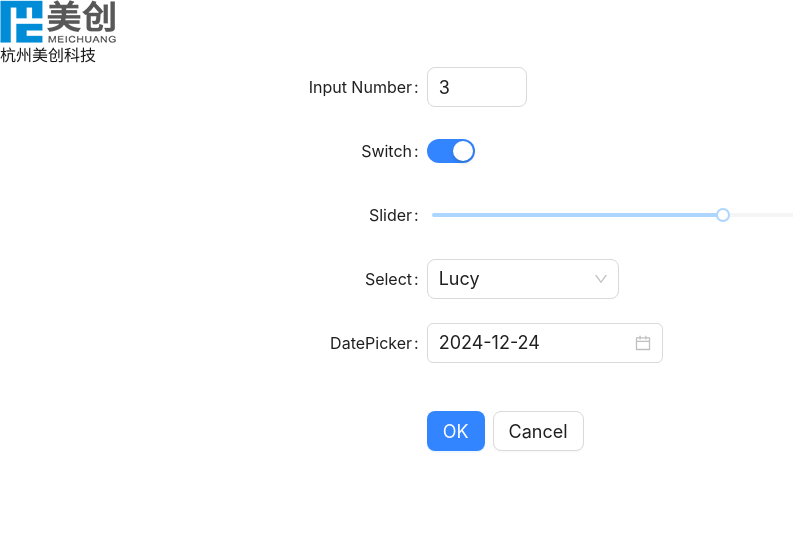
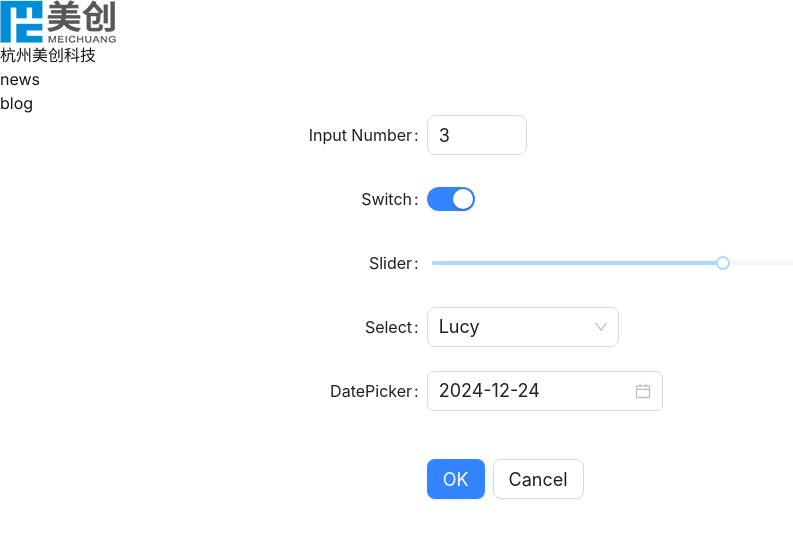
Before and after one commit to 178518/antd-next-vercel, a Next.js app: page / in a window 1280 px wide. Shown: the top 540 px of the page, without its empty margins (0-793 px from the left). Built offline with nearby package versions, Linux system fonts and the light colour scheme.

Commit message:
feat:init

```diff
--- a/app/blog/[[...slug]]/page.tsx
+++ b/app/blog/[[...slug]]/page.tsx
@@ -1,11 +1,28 @@
-
 /**
- *
  * 获取所有参数
  */
-export default async function Page({ params }: { params: Promise<{ slug: string[] }> }) {
+const Blog = async ({ searchParams, params }: { searchParams: any; params: Promise<{ slug: string[] }> }) => {
   const slug = (await params).slug;
   console.log(slug);
 
-  return <div>My Post: {slug}</div>;
-}
+  const { userName = 'zhaoyun' } = searchParams; // 从 searchParams 中获取查询参数
+
+  // 使用查询参数拼接到请求 URL
+  const res = await fetch(`http://lowcode.dev.mchz.com.cn/mcapi/getJwtToken/${userName}`);
+
+  if (!res.ok) {
+    throw new Error('Failed to fetch data');
+  }
+
+  const data = await res.json();
+  console.log(data);
+
+  return (
+    <>
+      My Post: {slug}
+      <div>{data.data.token}</div>
+    </>
+  );
+};
+
+export default Blog;
--- a/app/dashboard/layout.tsx
+++ b/app/dashboard/layout.tsx
@@ -1,3 +1,5 @@
-export default function DashboardLayout({ children }: { children: React.ReactNode }) {
+const DashboardLayout = ({ children }: { children: React.ReactNode }) => {
   return <section>{children}</section>;
-}
+};
+
+export default DashboardLayout;
--- a/app/dashboard/page.tsx
+++ b/app/dashboard/page.tsx
@@ -1,3 +1,5 @@
-export default function Page() {
+const Dashboard = () => {
   return <h1>你好，仪表板页面！</h1>;
-}
+};
+
+export default Dashboard;
--- a/app/page.tsx
+++ b/app/page.tsx
@@ -30,6 +30,18 @@ const HomePage: React.FC = () => {
       <Link href="http://mchz.com.cn/" target="_blank">
         杭州美创科技
       </Link>
+      <ul>
+        <li>
+          <Link href="/news?id=1" target="_blank">
+            news
+          </Link>
+        </li>
+        <li>
+          <Link href="/blog/1/2/3?userName=leihang" target="_blank">
+            blog
+          </Link>
+        </li>
+      </ul>
       <div>
         <Form
           name="basic"
--- a/package.json
+++ b/package.json
@@ -13,7 +13,7 @@
     "@ant-design/icons": "5.5.1",
     "@ant-design/nextjs-registry": "1.0.2",
     "@vercel/speed-insights": "1.1.0",
-    "antd": "5.22.5",
+    "antd": "5.23.0",
     "dayjs": "1.11.13",
     "next": "14.2.22",
     "react": "18.3.1",
```
Also changed, not shown: app/news/page.tsx (+6 -4 lines), 1 other file (tests, documents, lock files or other folders).
